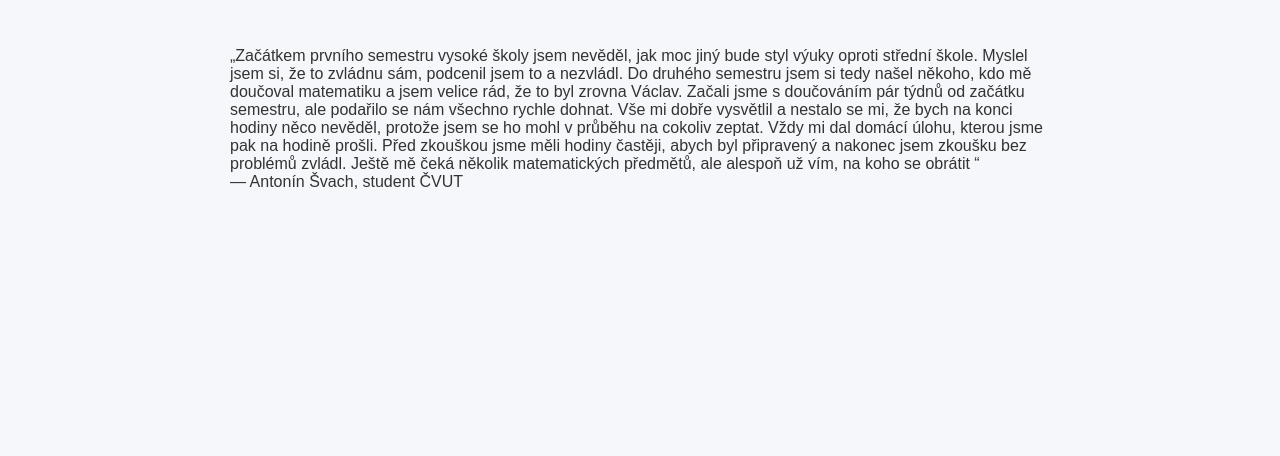
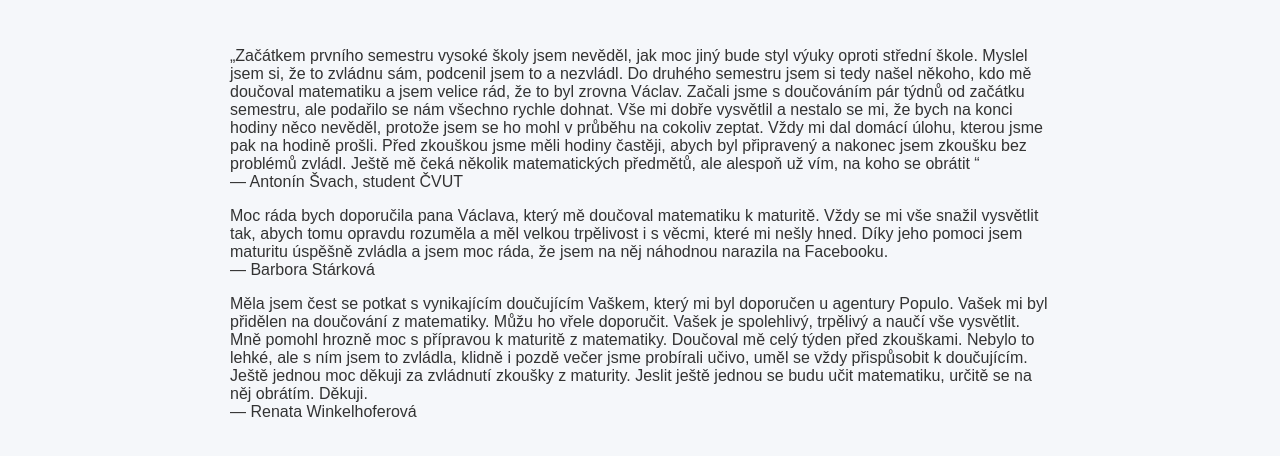
Before and after one commit to vaclavjanec/Dobre-doucovani, a plain HTML site: page reference.html in a window 1280 px wide. Shown: the part 118-574 px from the top of the page. Drawn offline with Linux system fonts and the light colour scheme.

Commit message:
reference.html

```diff
--- a/reference.html
+++ b/reference.html
@@ -31,6 +31,20 @@
       <footer>— Antonín Švach, student ČVUT</footer>
     </blockquote>
 
+    <blockquote>Moc ráda bych doporučila pana Václava, který mě doučoval matematiku k maturitě. Vždy se mi vše snažil vysvětlit
+    tak, abych tomu opravdu rozuměla a měl velkou trpělivost i s věcmi, které mi nešly hned. Díky jeho pomoci jsem maturitu
+    úspěšně zvládla a jsem moc ráda, že jsem na něj náhodnou narazila na Facebooku.
+      <footer>— Barbora Stárková</footer>
+        </blockquote>
+
+    <blockquote>Měla jsem čest se potkat s vynikajícím doučujícím Vaškem, který mi byl doporučen u agentury Populo. Vašek mi byl
+    přidělen na doučování z matematiky. Můžu ho vřele doporučit. Vašek je spolehlivý, trpělivý a naučí vše vysvětlit. Mně pomohl
+    hrozně moc s přípravou k maturitě z matematiky. Doučoval mě celý týden před zkouškami. Nebylo to lehké, ale s ním jsem to zvládla,
+    klidně i pozdě večer jsme probírali učivo, uměl se vždy přispůsobit k doučujícím. Ještě jednou moc děkuji za zvládnutí zkoušky z maturity.
+    Jeslit ještě jednou se budu učit matematiku, určitě se na něj obrátím. Děkuji.
+     <footer>— Renata Winkelhoferová</footer>
+    </blockquote>
+
   </section>
 
 </body>
```
